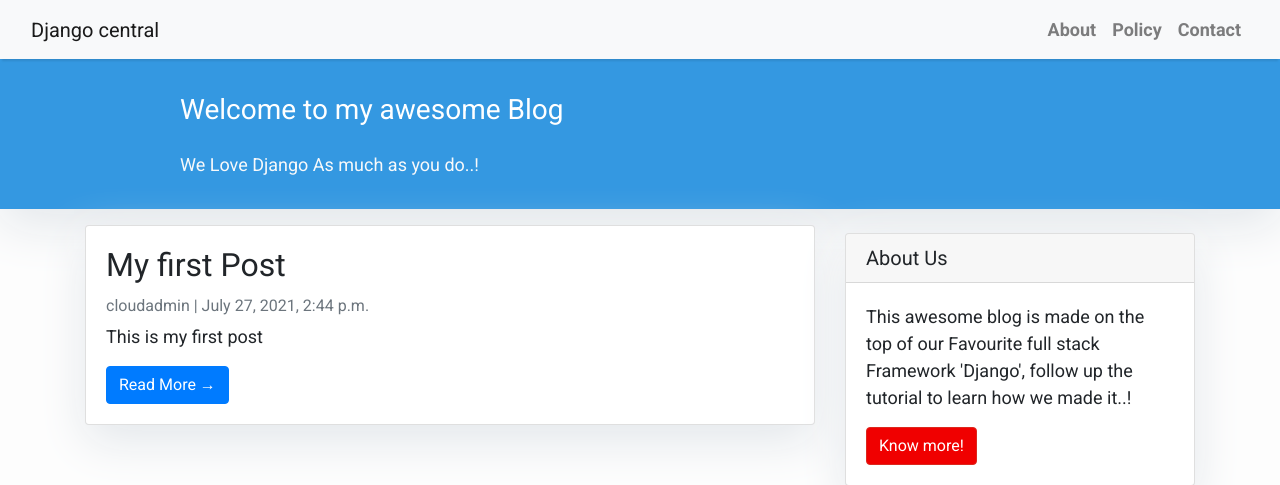
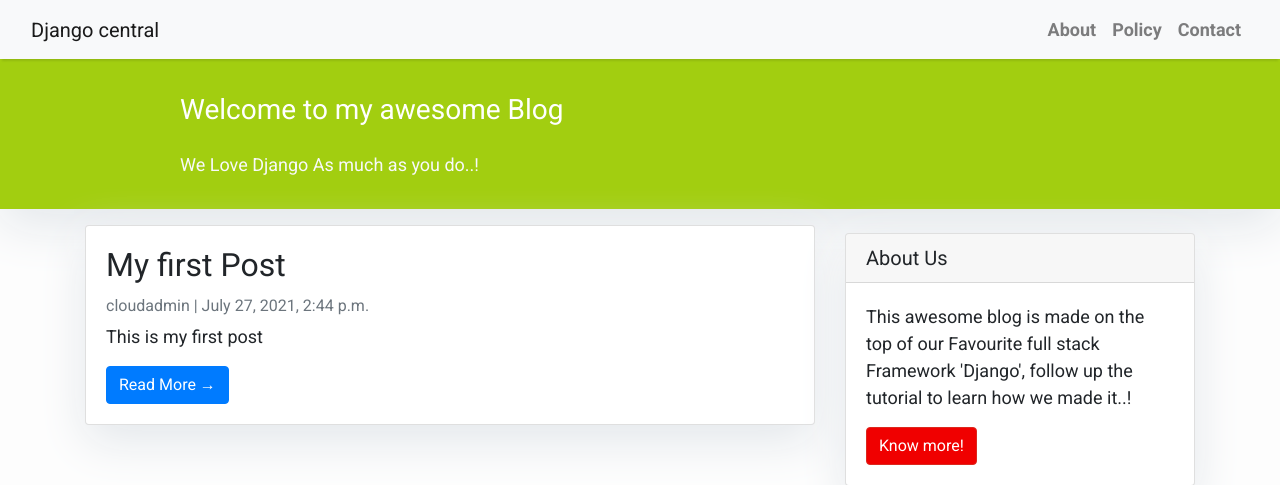
Before and after one commit to oortizmcp/django, a Django app: page / in a window 1280 px wide. Shown: the top 485 px of the page. Run offline with Django 3.2, Linux system fonts and the light colour scheme; data comes from the database, SQL or seed files in the repository; some libraries are stand-ins or nearby versions.

Commit message:
changed color of base.html to test commit id on Azure

```diff
--- a/djangoprjt/blog/templates/base.html
+++ b/djangoprjt/blog/templates/base.html
@@ -26,7 +26,7 @@
             border-color: #dc281e;
         }
         .masthead {
-            background: #3498E1;
+            background: #a2ce10;
             height: auto;
             padding-bottom: 15px;
             box-shadow: 0 16px 48px #E3E7EB;
```
